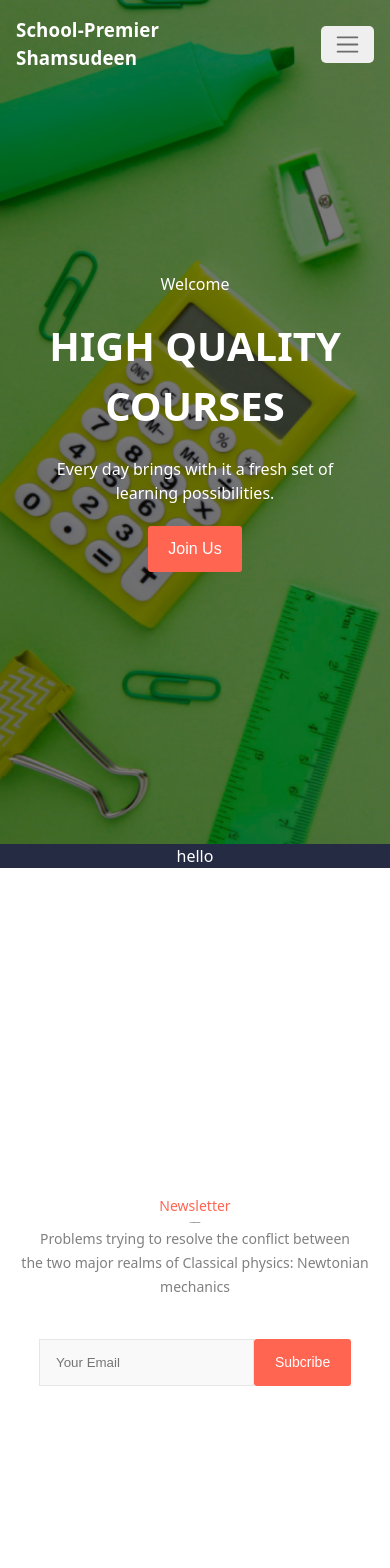
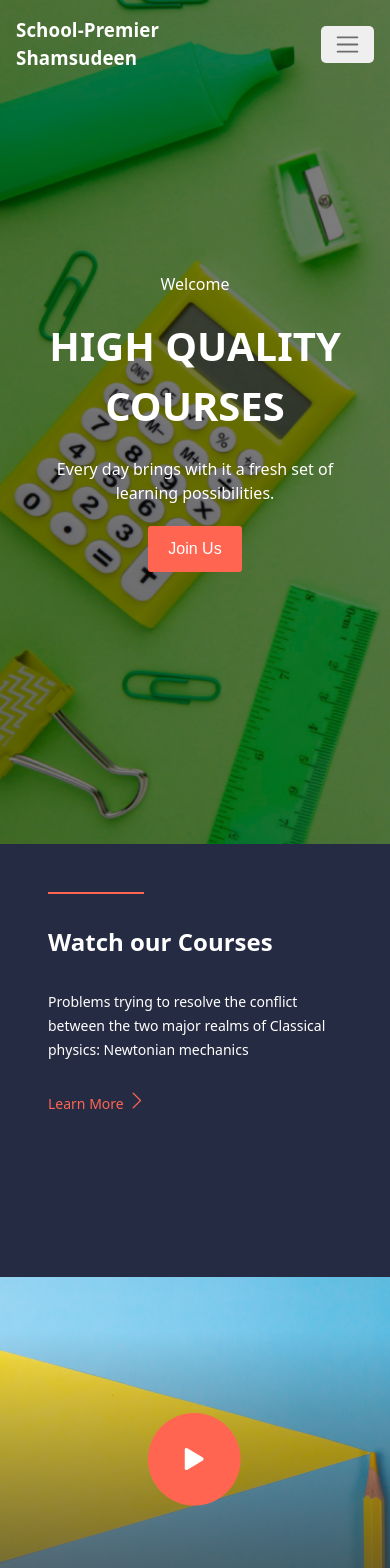
Before and after one commit to Cham-X/school-premier, a React (Create React App) app: page / in a window 390 px wide. Shown: the top 1568 px of the page. Built offline with nearby package versions, Linux system fonts and the light colour scheme.

Commit message:
client section updated

```diff
--- a/src/components/ClientSection.jsx
+++ b/src/components/ClientSection.jsx
@@ -1,12 +1,20 @@
 import React from 'react'
-import styles from "./ClientSection.module.css"
+import styles from "./ClientSection.module.css";
+import videoImage from "../assets/images/col-md-6.png"
+import greaterThan from '../assets/images/@none.png'
+
 
 export default function ClientSection() {
   return (
     <section className={styles.clientSection}>
-      <div>
-        hello
-      </div>
+        <article className={styles.clientSectionLeft} >
+          <div className={styles.line}></div>
+          <h2>Watch our Courses</h2>
+          <p>Problems trying to resolve the conflict between the two major realms of Classical physics:
+            Newtonian mechanics </p>
+          <p className={styles.learnMore}>Learn More <span><img src={greaterThan} alt="" /></span></p>
+        </article>
+      <img src={videoImage} alt="videoImage" />
  </section>
   )
 }
--- a/src/components/ClientSection.module.css
+++ b/src/components/ClientSection.module.css
@@ -1,15 +1,57 @@
 .clientSection {
   background-color: #252b42;
+  width: 100vw;
+  height: 100vh;
   color: #fff;
-  text-align: center;
-  padding: 0;
+  display: flex;
+  align-items: center;
+  justify-content: space-between;
+  text-align: left;
+  padding: 1rem 9rem;
+
+}
+
+.clientSectionLeft{
+ display: flex;
+ flex-direction: column;
+ align-items: flex-start;
+ justify-content: space-between;
+ width: 25%;
+ height: 40%;
+}
+
+
+.learnMore{
+  display: flex;
+  align-items: flex-start;
+  justify-content: center;
+  gap: 0.5rem;
+  color:#FF6551;
+}
+
+.line{
+  height: 2px;
+  width: 6rem;
+  background-color:#FF6551;
 }
 
 
 
+
 @media screen and (max-width:768px) {
-  h2 {
-    font-size: 1px;
-    line-height: 9px;
-  }
+.clientSection{
+  display: flex;
+  padding: 3rem;
+  flex-direction: column;
 }
+
+.clientSectionLeft{
+  display: flex;
+  flex-direction: column;
+  align-items: flex-start;
+  justify-content: space-between;
+  width: 100%;
+  height:30%;
+}
+
+}
--- a/src/components/NewsLetter.module.css
+++ b/src/components/NewsLetter.module.css
@@ -1,4 +1,4 @@
-.NewsLetterSection{
+.NewsLetterSection {
     width: 100vw;
     height: 100vh;
     position: relative;
@@ -11,29 +11,28 @@
     background-color: #fff;
 }
 
-.NewsLetterSection p{
+.NewsLetterSection p {
     color: gray;
 }
 
-.NewsLetterSection p:first-child{
-        color:#FF6551;
-
+.NewsLetterSection p:first-child {
+    color: #FF6551;
 }
 
 
 
-.formInput{
+.formInput {
     display: flex;
     align-items: center;
     justify-content: center;
     min-width: 40vw;
 }
 
-.formInput p:first-child{
+.formInput p:first-child {
     color: #fff;
 }
 
-#email{
+#email {
     height: 2.9rem;
     width: 80%;
     display: block;
@@ -43,7 +42,12 @@
 }
 
 @media screen and (max-width:780px) {
-    .formInput{
+    .formInput {
         min-width: 80vw;
     }
 }
+@media screen and (max-width:460px) {
+    .formInput {
+        min-width: 90vw;
+    }
+}
--- a/src/index.css
+++ b/src/index.css
@@ -37,7 +37,7 @@ body {
 
 nav {
   width: 100%;
-  padding: 1rem 5rem;
+  padding: 1rem 9rem;
   position: fixed;
   color: #fff;
   display: flex;
@@ -50,11 +50,15 @@ nav {
 
 footer {
   background-color: #fff;
-  padding: 3rem 5rem;
+  padding: 3rem 9rem;
   width: 100%;
 }
 
-
+@media screen and (max-width:780px) {
+  nav,footer{
+    padding: 1rem 3rem;
+  }
+}
 @media screen and (max-width:450px) {
   nav,footer{
     padding: 1rem;
```
Also changed, not shown: src/assets/images/ui-max-footer-thumbnail.jpg (deleted).
